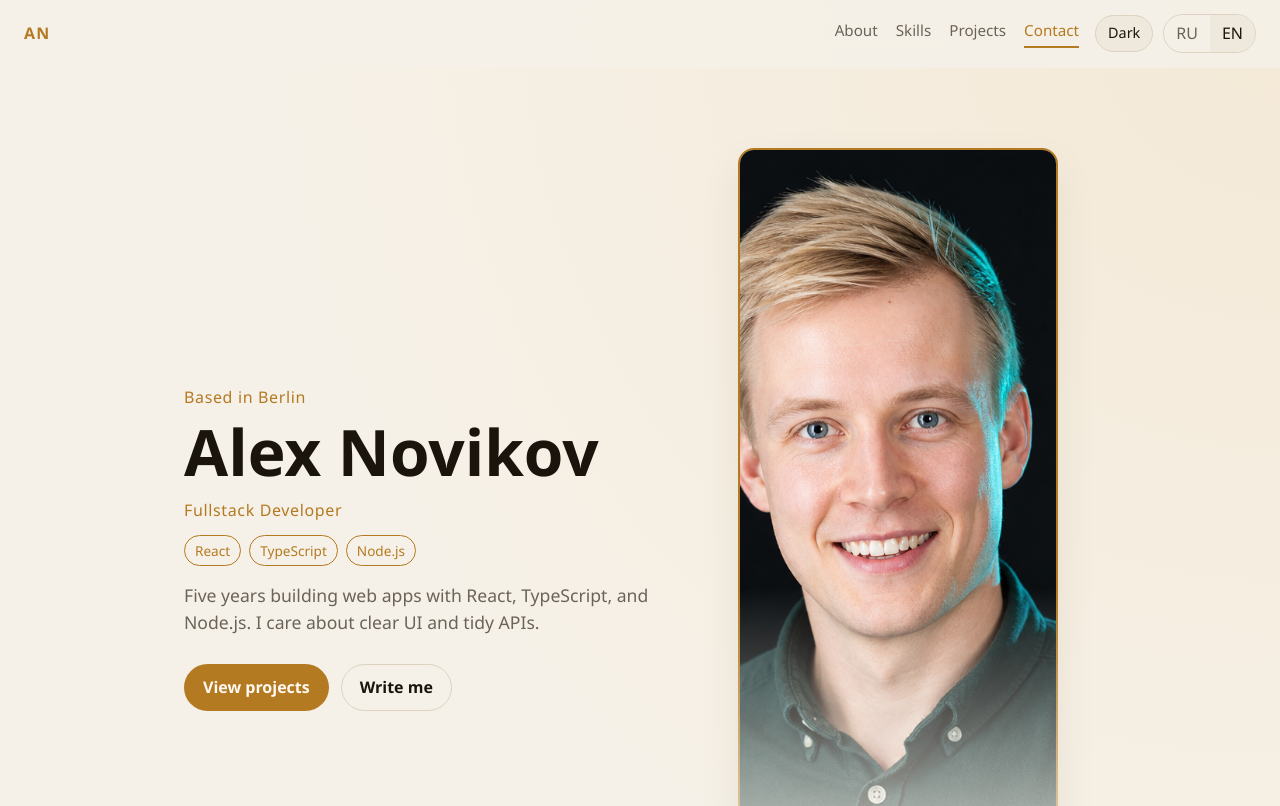
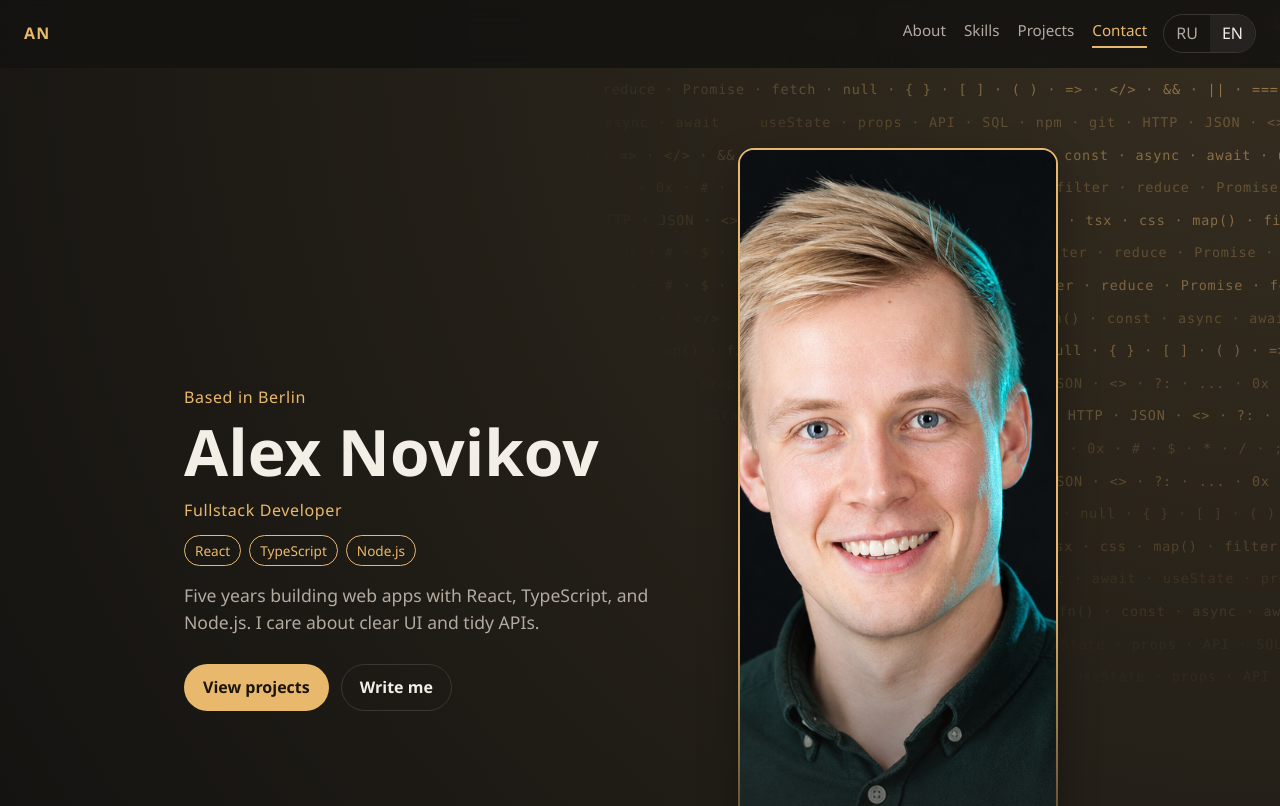
Before and after one commit to rubbum234-beep/Project1, a React (Vite) app: page / in a window 1280 px wide. Shown: the top 806 px of the page. Built offline with nearby package versions, Linux system fonts and the light colour scheme.

Commit message:
Add code marquee background and drop light theme.
Fill the amber gradient with scrolling programming symbols and keep the site dark-only.

```diff
--- a/src/App.tsx
+++ b/src/App.tsx
@@ -2,7 +2,7 @@ import { useCallback, useEffect, useMemo, useState } from "react";
 import type { Locale } from "./i18n";
 import { translations } from "./i18n";
 import { I18nContext } from "./useI18n";
-import { applyTheme, readTheme, type Theme } from "./theme";
+import { CodeMarquee } from "./components/CodeMarquee";
 import { About } from "./components/About";
 import { Contact } from "./components/Contact";
 import { Footer } from "./components/Footer";
@@ -23,31 +23,19 @@ function readLocale(): Locale {
 
 export default function App() {
   const [locale, setLocaleState] = useState<Locale>(readLocale);
-  const [theme, setTheme] = useState<Theme>(() => {
-    const initial = readTheme();
-    applyTheme(initial);
-    return initial;
-  });
 
   useEffect(() => {
     document.documentElement.lang = locale;
   }, [locale]);
 
   useEffect(() => {
-    applyTheme(theme);
-  }, [theme]);
+    delete document.documentElement.dataset.theme;
+    localStorage.removeItem("portfolio-theme");
+  }, []);
 
   const setLocale = useCallback((next: Locale) => {
     setLocaleState(next);
     localStorage.setItem(STORAGE_KEY, next);
-  }, []);
-
-  const toggleTheme = useCallback(() => {
-    setTheme((current) => {
-      const next = current === "dark" ? "light" : "dark";
-      localStorage.setItem("portfolio-theme", next);
-      return next;
-    });
   }, []);
 
   const value = useMemo(
@@ -62,7 +50,8 @@ export default function App() {
   return (
     <I18nContext.Provider value={value}>
       <div className="page">
-        <Header theme={theme} onToggleTheme={toggleTheme} />
+        <CodeMarquee />
+        <Header />
         <main>
           <Hero />
           <About />
--- /dev/null
+++ b/src/components/CodeMarquee.tsx
@@ -0,0 +1,68 @@
+const SYMBOLS = [
+  "{ }",
+  "[ ]",
+  "( )",
+  "=>",
+  "</>",
+  "&&",
+  "||",
+  "===",
+  "!==",
+  "++",
+  "::",
+  "fn()",
+  "const",
+  "async",
+  "await",
+  "useState",
+  "props",
+  "API",
+  "SQL",
+  "npm",
+  "git",
+  "HTTP",
+  "JSON",
+  "<>",
+  "?:",
+  "...",
+  "0x",
+  "#",
+  "$",
+  "*",
+  "/",
+  ";",
+  "tsx",
+  "css",
+  "map()",
+  "filter",
+  "reduce",
+  "Promise",
+  "fetch",
+  "null",
+];
+
+const ROWS = 24;
+
+function buildLine(offset: number) {
+  const items = [...SYMBOLS, ...SYMBOLS];
+  return items.map((_, index) => items[(index + offset) % items.length]).join("   ·   ");
+}
+
+export function CodeMarquee() {
+  return (
+    <div className="code-marquee" aria-hidden="true">
+      <div className="code-marquee-fill">
+        {Array.from({ length: ROWS }, (_, row) => (
+          <div
+            className={`code-marquee-row${row % 2 === 1 ? " is-reverse" : ""}`}
+            key={row}
+            style={{ animationDuration: `${22 + (row % 6) * 5}s` }}
+          >
+            <span>{buildLine(row * 5)}</span>
+            <span>{buildLine(row * 5)}</span>
+          </div>
+        ))}
+      </div>
+    </div>
+  );
+}
--- a/src/components/Header.tsx
+++ b/src/components/Header.tsx
@@ -1,14 +1,8 @@
 import { useEffect, useRef, useState } from "react";
 import { useI18n } from "../useI18n";
 import { LanguageSwitch } from "./LanguageSwitch";
-import { ThemeToggle } from "./ThemeToggle";
 
 const NAV_IDS = ["about", "skills", "projects", "contact"] as const;
-
-type HeaderProps = {
-  theme: "dark" | "light";
-  onToggleTheme: () => void;
-};
 
 function headerOffset() {
   const header = document.querySelector(".site-header");
@@ -35,7 +29,7 @@ function sectionFromScroll() {
   return current;
 }
 
-export function Header({ theme, onToggleTheme }: HeaderProps) {
+export function Header() {
   const { t } = useI18n();
   const [scrolled, setScrolled] = useState(false);
   const [active, setActive] = useState<string>("");
@@ -104,7 +98,6 @@ export function Header({ theme, onToggleTheme }: HeaderProps) {
         ))}
       </nav>
       <div className="header-tools">
-        <ThemeToggle theme={theme} onToggle={onToggleTheme} />
         <LanguageSwitch />
       </div>
     </header>
--- a/src/components/ThemeToggle.tsx
+++ /dev/null
@@ -1,23 +0,0 @@
-import { useI18n } from "../useI18n";
-
-type ThemeToggleProps = {
-  theme: "dark" | "light";
-  onToggle: () => void;
-};
-
-export function ThemeToggle({ theme, onToggle }: ThemeToggleProps) {
-  const { t } = useI18n();
-  const isLight = theme === "light";
-
-  return (
-    <button
-      type="button"
-      className="theme-toggle"
-      onClick={onToggle}
-      aria-label={isLight ? t.theme.toDark : t.theme.toLight}
-      title={isLight ? t.theme.toDark : t.theme.toLight}
-    >
-      {isLight ? t.theme.dark : t.theme.light}
-    </button>
-  );
-}
--- a/src/i18n.ts
+++ b/src/i18n.ts
@@ -12,12 +12,6 @@ export const translations = {
       basedIn: "Based in",
       viewProjects: "View projects",
       writeMe: "Write me",
-    },
-    theme: {
-      light: "Light",
-      dark: "Dark",
-      toLight: "Switch to light theme",
-      toDark: "Switch to dark theme",
     },
     about: {
       title: "About",
@@ -64,12 +58,6 @@ export const translations = {
       viewProjects: "К проектам",
       writeMe: "Написать",
     },
-    theme: {
-      light: "Светлая",
-      dark: "Тёмная",
-      toLight: "Включить светлую тему",
-      toDark: "Включить тёмную тему",
-    },
     about: {
       title: "Обо мне",
     },
--- a/src/styles.css
+++ b/src/styles.css
@@ -16,21 +16,6 @@
   font-family: "Segoe UI", "IBM Plex Sans", system-ui, sans-serif;
 }
 
-html[data-theme="light"] {
-  color-scheme: light;
-  --bg: #f6f1e8;
-  --bg-elevated: #fffdf8;
-  --bg-card: #efe8dc;
-  --border: #ddd2c2;
-  --text: #1a140c;
-  --muted: #6b6358;
-  --accent: #b47a22;
-  --accent-strong: #9a6420;
-  --on-accent: #fffaf3;
-  --header-bg: rgba(246, 241, 232, 0.9);
-  --shadow: 0 18px 40px rgba(80, 60, 20, 0.08);
-}
-
 *,
 *::before,
 *::after {
@@ -44,7 +29,7 @@ html {
 body {
   margin: 0;
   background:
-    radial-gradient(circle at top right, rgba(232, 184, 109, 0.14), transparent 32%),
+    radial-gradient(circle at top right, rgba(232, 184, 109, 0.16), transparent 48%),
     var(--bg);
   color: var(--text);
   line-height: 1.55;
@@ -65,6 +50,87 @@ ul {
 
 .page {
   min-height: 100vh;
+  position: relative;
+}
+
+.code-marquee {
+  position: fixed;
+  inset: 0;
+  width: 100%;
+  height: 100%;
+  overflow: hidden;
+  pointer-events: none;
+  z-index: 0;
+  /* Same footprint and fade as the page gradient */
+  -webkit-mask-image: radial-gradient(
+    circle at top right,
+    #000 0%,
+    rgba(0, 0, 0, 0.7) 26%,
+    transparent 48%
+  );
+  mask-image: radial-gradient(
+    circle at top right,
+    #000 0%,
+    rgba(0, 0, 0, 0.7) 26%,
+    transparent 48%
+  );
+}
+
+.code-marquee-fill {
+  position: absolute;
+  inset: 0;
+  display: flex;
+  flex-direction: column;
+  justify-content: space-evenly;
+  padding-block: 0.5vh;
+}
+
+.code-marquee-row {
+  display: flex;
+  width: max-content;
+  gap: 1.5rem;
+  white-space: nowrap;
+  font-family: "Cascadia Code", "Fira Code", "Consolas", monospace;
+  font-size: clamp(0.68rem, 1.05vw, 0.92rem);
+  letter-spacing: 0.06em;
+  color: color-mix(in srgb, var(--accent) 75%, transparent);
+  opacity: 0.75;
+  line-height: 1.75;
+  animation: code-marquee-scroll linear infinite;
+}
+
+.code-marquee-row.is-reverse {
+  animation-name: code-marquee-scroll-reverse;
+  opacity: 0.45;
+}
+
+.code-marquee-row span {
+  display: inline-block;
+  padding-inline: 0.5rem;
+}
+
+@keyframes code-marquee-scroll {
+  from {
+    transform: translateX(0);
+  }
+  to {
+    transform: translateX(-50%);
+  }
+}
+
+@keyframes code-marquee-scroll-reverse {
+  from {
+    transform: translateX(-50%);
+  }
+  to {
+    transform: translateX(0);
+  }
+}
+
+@media (prefers-reduced-motion: reduce) {
+  .code-marquee-row {
+    animation: none;
+  }
 }
 
 .site-header {
@@ -122,17 +188,6 @@ ul {
   gap: 10px;
 }
 
-.theme-toggle {
-  border: 1px solid var(--border);
-  background: var(--bg-card);
-  color: var(--text);
-  border-radius: 999px;
-  padding: 6px 12px;
-  cursor: pointer;
-  font: inherit;
-  font-size: 0.9rem;
-}
-
 .nav a:hover,
 .nav a:focus-visible {
   color: var(--text);
@@ -163,6 +218,8 @@ main {
   max-width: var(--max);
   margin: 0 auto;
   padding: 32px 24px 80px;
+  position: relative;
+  z-index: 1;
 }
 
 .hero {
--- a/src/theme.ts
+++ /dev/null
@@ -1,13 +0,0 @@
-export type Theme = "dark" | "light";
-
-export function readTheme(): Theme {
-  const stored = localStorage.getItem("portfolio-theme");
-  if (stored === "light" || stored === "dark") {
-    return stored;
-  }
-  return window.matchMedia("(prefers-color-scheme: light)").matches ? "light" : "dark";
-}
-
-export function applyTheme(theme: Theme) {
-  document.documentElement.dataset.theme = theme;
-}
```
